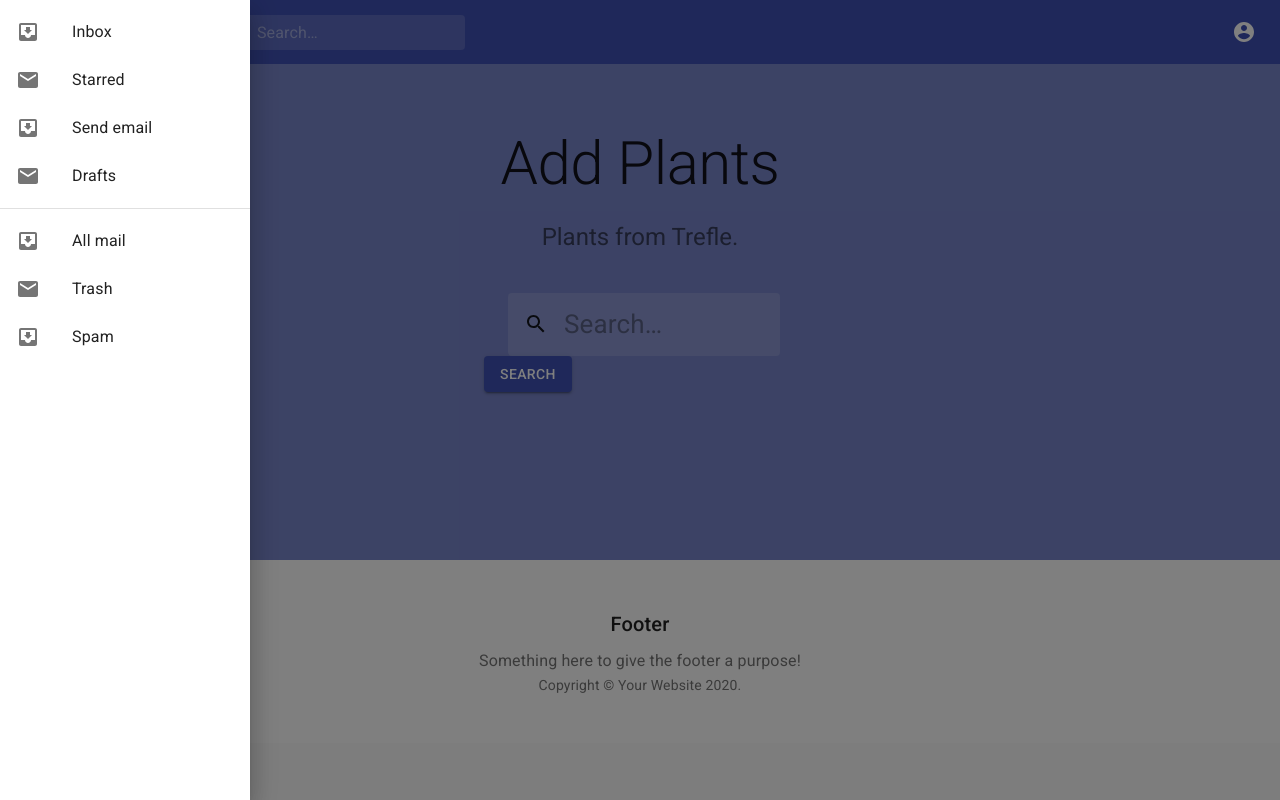
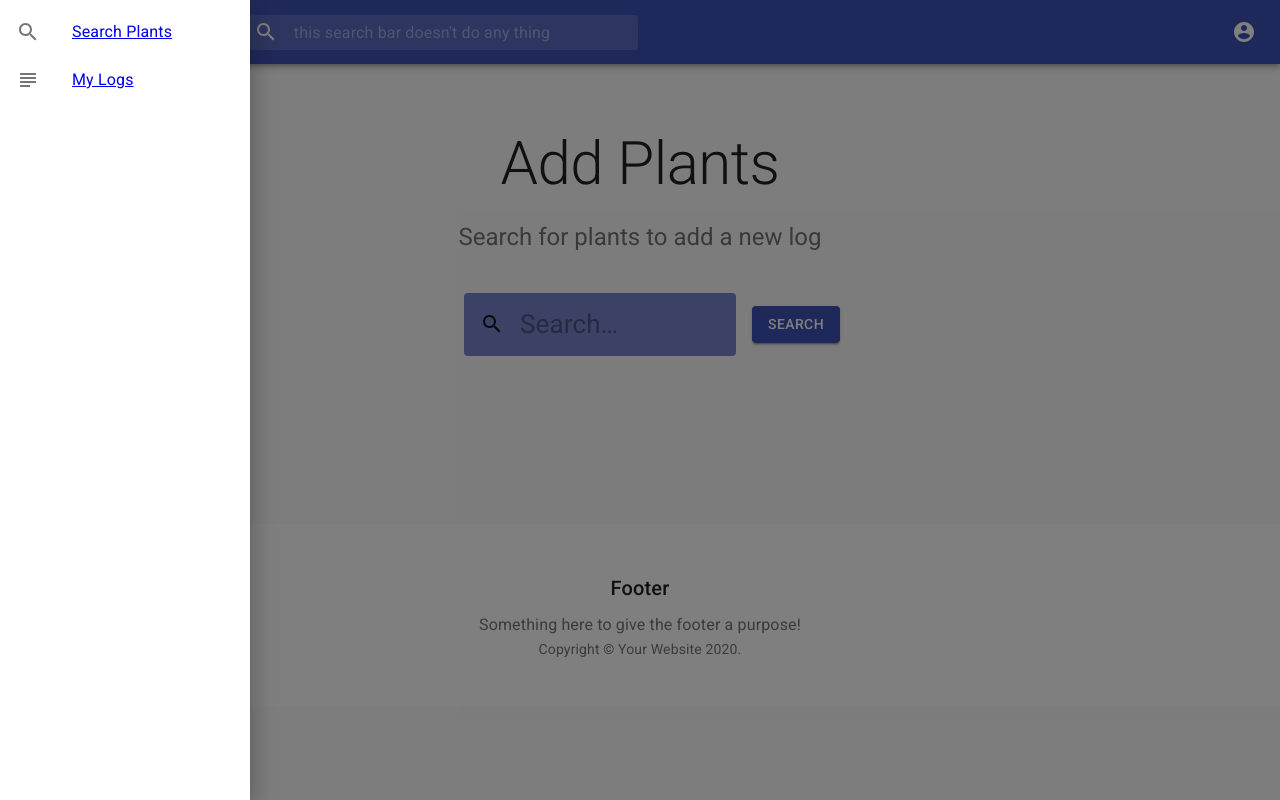
Before and after one commit to lindajzhao/plant-sightings, a React (Create React App) app: page /search in a window 1280 px wide. Both pictures are taken after a click on the button 36 px from the left and 32 px from the top of the page. Built offline with nearby package versions, Linux system fonts and the light colour scheme.

Commit message:
add links, remove some defaults

```diff
--- a/src/components/Drawer.jsx
+++ b/src/components/Drawer.jsx
@@ -1,17 +1,11 @@
 import React from 'react'
+import { Link } from 'react-router-dom'
 
 import DrawerBase from '@material-ui/core/Drawer'
 import { makeStyles } from '@material-ui/core/styles'
-// fix imports?
-import {
-  List,
-  ListItem,
-  ListItemIcon,
-  ListItemText,
-  Divider,
-} from '@material-ui/core'
-import InboxIcon from '@material-ui/icons/MoveToInbox'
-import MailIcon from '@material-ui/icons/Mail'
+import { List, ListItem, ListItemIcon, ListItemText } from '@material-ui/core'
+import SubjectIcon from '@material-ui/icons/Subject'
+import SearchIcon from '@material-ui/icons/Search'
 
 const useStyles = makeStyles({
   list: {
@@ -34,25 +28,23 @@ export const Drawer = ({ menuIsOpen, toggleDrawerHandler }) => {
         onKeyDown={toggleDrawerHandler}
       >
         <List>
-          {['Inbox', 'Starred', 'Send email', 'Drafts'].map((text, index) => (
-            <ListItem button key={text}>
+          <Link to="/search">
+            <ListItem button key="Search Plants">
               <ListItemIcon>
-                {index % 2 === 0 ? <InboxIcon /> : <MailIcon />}
+                <SearchIcon />
               </ListItemIcon>
-              <ListItemText primary={text} />
+              <ListItemText primary="Search Plants" />
             </ListItem>
-          ))}
-        </List>
-        <Divider />
-        <List>
-          {['All mail', 'Trash', 'Spam'].map((text, index) => (
-            <ListItem button key={text}>
+          </Link>
+
+          <Link to="/">
+            <ListItem button key="My Logs">
               <ListItemIcon>
-                {index % 2 === 0 ? <InboxIcon /> : <MailIcon />}
+                <SubjectIcon />
               </ListItemIcon>
-              <ListItemText primary={text} />
+              <ListItemText primary="My Logs" />
             </ListItem>
-          ))}
+          </Link>
         </List>
       </div>
     </DrawerBase>
--- a/src/components/SearchResultCard.jsx
+++ b/src/components/SearchResultCard.jsx
@@ -78,11 +78,8 @@ export const SearchResultCard = ({ plant }) => {
         title={commonName}
       />
       <CardContent className={classes.cardContent}>
-        <Typography gutterBottom variant="subtitle2" component="h3">
-          Location
-        </Typography>
-        <Typography>Genus: {genus}</Typography>
-        <Typography>Family: {family}</Typography>
+        <Typography variant="subtitle2">Genus: {genus}</Typography>
+        <Typography variant="subtitle2">Family: {family}</Typography>
       </CardContent>
       <CardActions>
         <IconButton onClick={handleAdd} aria-label="add plant log">
--- a/src/components/SignUp.jsx
+++ b/src/components/SignUp.jsx
@@ -1,3 +1,4 @@
+// Copied this from codealong, but not currently used anywhere
 import React, { useState } from 'react'
 import Avatar from '@material-ui/core/Avatar'
 import Button from '@material-ui/core/Button'
--- a/src/components/Toolbar.jsx
+++ b/src/components/Toolbar.jsx
@@ -40,9 +40,9 @@ const useStyles = makeStyles(theme => ({
     marginRight: theme.spacing(2),
     marginLeft: 0,
     width: '100%',
+    maxWidth: '400px',
     [theme.breakpoints.up('sm')]: {
       marginLeft: theme.spacing(3),
-      width: 'auto',
     },
   },
   searchIcon: {
@@ -56,14 +56,12 @@ const useStyles = makeStyles(theme => ({
   },
   inputRoot: {
     color: 'inherit',
+    width: '100%',
   },
   inputInput: {
     padding: theme.spacing(1, 1, 1, 7),
     transition: theme.transitions.create('width'),
     width: '100%',
-    [theme.breakpoints.up('md')]: {
-      width: 200,
-    },
   },
   sectionDesktop: {
     display: 'none',
@@ -189,14 +187,14 @@ export const Toolbar = ({ openDrawerHandler }) => {
             <MenuIcon />
           </IconButton>
           <Typography className={classes.title} variant="h6" noWrap>
-            Material-UI
+            Plant Sightings
           </Typography>
           <div className={classes.search}>
             <div className={classes.searchIcon}>
               <SearchIcon />
             </div>
             <InputBase
-              placeholder="Search…"
+              placeholder="this search bar doesn't do any thing"
               classes={{
                 root: classes.inputRoot,
                 input: classes.inputInput,
--- a/src/pages/LogPage.js
+++ b/src/pages/LogPage.js
@@ -1,9 +1,11 @@
 import React from 'react'
+import { Link } from 'react-router-dom'
 
 import Typography from '@material-ui/core/Typography'
 import Grid from '@material-ui/core/Grid'
 import { makeStyles } from '@material-ui/core/styles'
 import Container from '@material-ui/core/Container'
+import Button from '@material-ui/core/Button'
 import { LogCard } from '../components'
 
 const useStyles = makeStyles(theme => ({
@@ -41,6 +43,11 @@ export const LogPage = ({ cards = [] }) => {
           >
             Urban Foraging and Plant Identification Log
           </Typography>
+          <Link to="/search">
+            <Button variant="contained" color="primary">
+              Add some plants!
+            </Button>
+          </Link>
         </Container>
       </div>
       <Container className={classes.cardGrid} maxWidth="md">
--- a/src/pages/SearchPage.js
+++ b/src/pages/SearchPage.js
@@ -7,16 +7,17 @@ import { fade, makeStyles } from '@material-ui/core/styles'
 import Container from '@material-ui/core/Container'
 import SearchIcon from '@material-ui/icons/Search'
 import InputBase from '@material-ui/core/InputBase'
-import { SearchResultCard} from '../components'
+import { SearchResultCard } from '../components'
 
 const useStyles = makeStyles(theme => ({
   heroContent: {
-    backgroundColor: theme.palette.primary.light,
     padding: theme.spacing(8, 0, 6),
   },
   heroSearch: {
     marginTop: theme.spacing(4),
     width: '100%',
+    display: 'flex',
+    alignItems: 'center'
   },
   search: {
     position: 'relative',
@@ -28,6 +29,7 @@ const useStyles = makeStyles(theme => ({
     marginRight: theme.spacing(2),
     marginLeft: 0,
     width: '100%',
+    backgroundColor: theme.palette.primary.light,
     [theme.breakpoints.up('sm')]: {
       marginLeft: theme.spacing(3),
       width: 'auto',
@@ -98,7 +100,7 @@ export const SearchPage = () => {
             color="textSecondary"
             paragraph
           >
-            Plants from Trefle.
+            Search for plants to add a new log
           </Typography>
             <Grid container spacing={2} justify="center">
               <form>
```
